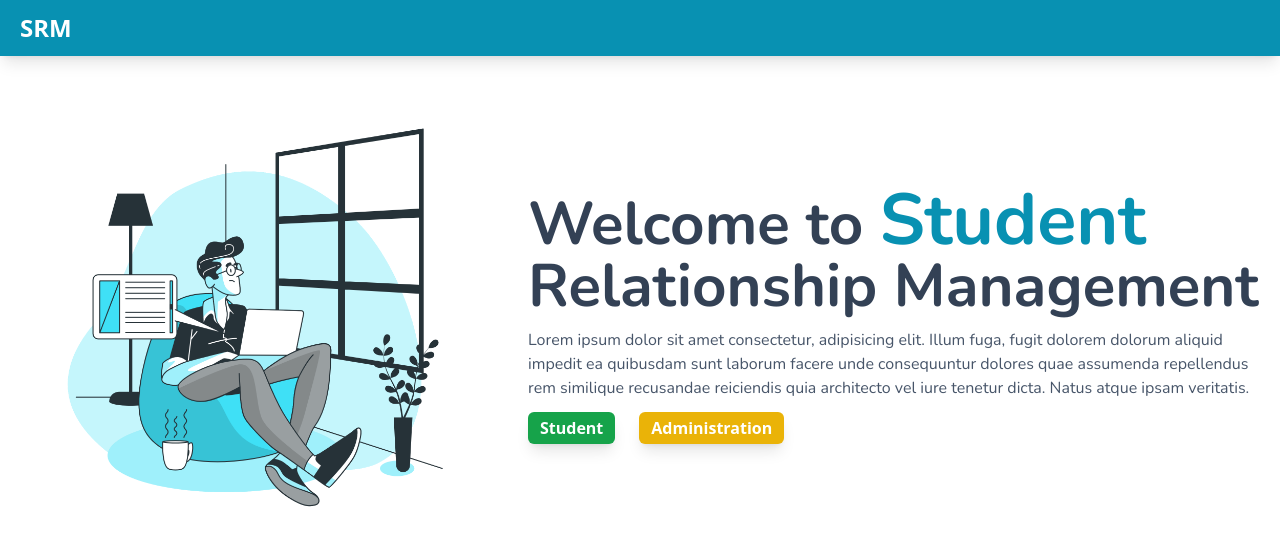
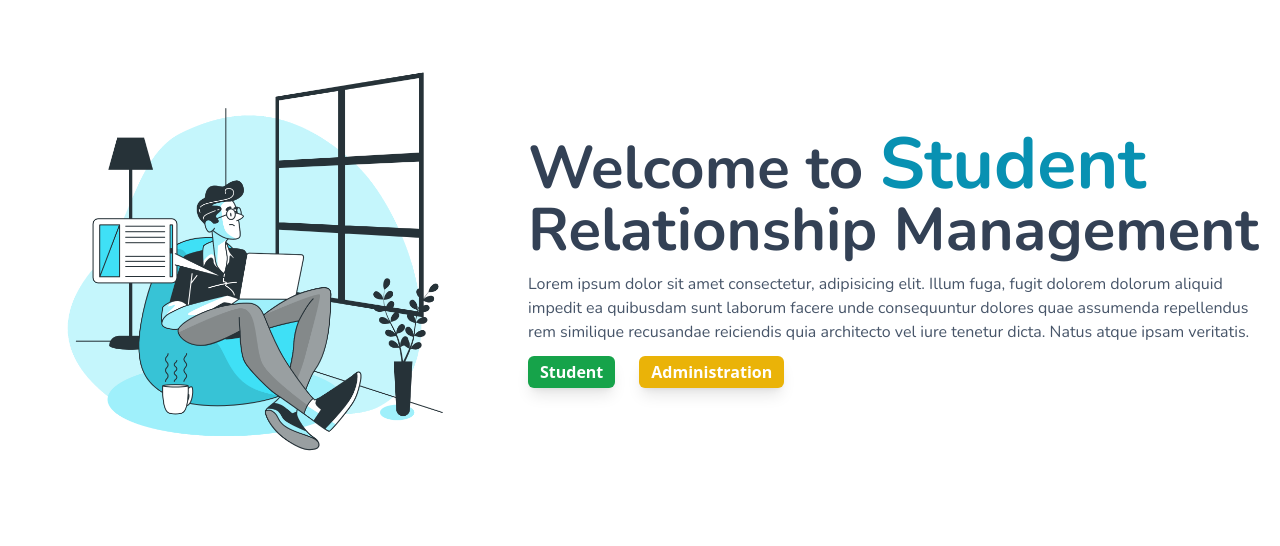
Before and after one commit to friendly-fly/SRM-frontend, a React (Vite) app: page / in a window 1280 px wide. Shown: the top 546 px of the page. Built offline with nearby package versions, Linux system fonts and the light colour scheme.

Commit message:
add: dashboard route

```diff
--- a/src/App.jsx
+++ b/src/App.jsx
@@ -8,11 +8,12 @@
 import StudentDetails from "./pages/student/StudentDetails";
 import StudentsList from "./components/StudentsList";
 import AllStudentsList from "./pages/student/AllStudentsList";
+import Dashboard from "./pages/dashboard/Dashboard";
 
 const App = () => {
   return (
     <BrowserRouter>
-      <Header />
+      {/* <Header /> */}
       <Routes>
         <Route path="/" element={<Index />} />
         <Route path="/login" element={<Login />} />
@@ -24,6 +25,7 @@
         />
 
         <Route path="/all-students-details" element={<AllStudentsList />} />
+        <Route path="/dashboard" element={<Dashboard/>} />
       </Routes>
       {/* <Footer/> */}
     </BrowserRouter>
```
